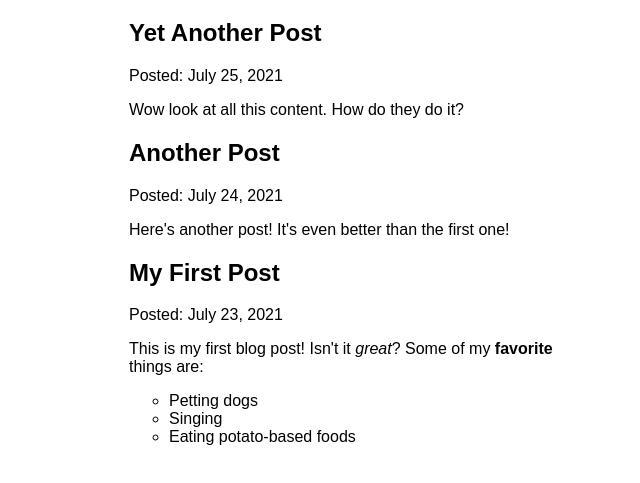
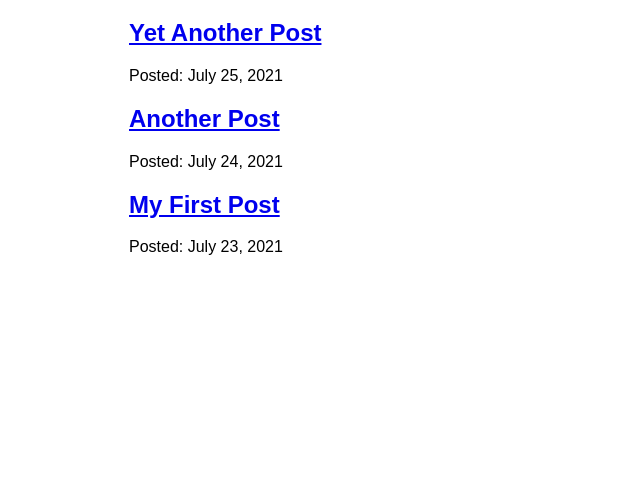
Before and after one commit to ochio/gatsby-tutorial, a Gatsby site: page /blog in a window 1280 px wide. Shown: the part 157-640 px from the top of the page, without its empty margins (301-941 px from the left). Built offline with nearby package versions, Linux system fonts and the light colour scheme; Gatsby itself is replaced by a stand-in of ours.

Commit message:
feat: tutorial part6

```diff
--- a/src/pages/blog.js
+++ b/src/pages/blog/index.js
@@ -1,7 +1,6 @@
 import * as React from 'react'
-import { graphql } from 'gatsby'
-import { MDXRenderer } from 'gatsby-plugin-mdx'
-import Layout from '../components/layout'
+import { Link, graphql } from 'gatsby'
+import Layout from '../../components/layout'
 
 const BlogPage = ({data}) => {
   return (
@@ -11,11 +10,12 @@
           data.allMdx.nodes.map(node => {
             return (
               <article key={node.id}>
-                <h2>{node.frontmatter.title}</h2>
+                <h2>
+                  <Link to={`/blog/${node.slug}`}>
+                    {node.frontmatter.title}
+                  </Link>
+                </h2>
                 <p>Posted: {node.frontmatter.date}</p>
-                <MDXRenderer>
-                  {node.body}
-                </MDXRenderer>
               </article>
               )
           })
@@ -26,7 +26,7 @@
 }
 
 export const query = graphql`
-query MyQuery {
+query {
   allMdx(sort: {fields: frontmatter___date, order: DESC}) {
     nodes {
       frontmatter {
@@ -34,7 +34,7 @@
         title
       }
       id
-      body
+      slug
     }
   }
 }
```
Also changed, not shown: src/pages/blog/{mdx.slug}.js (added, +29 -0 lines), 1 other file.
